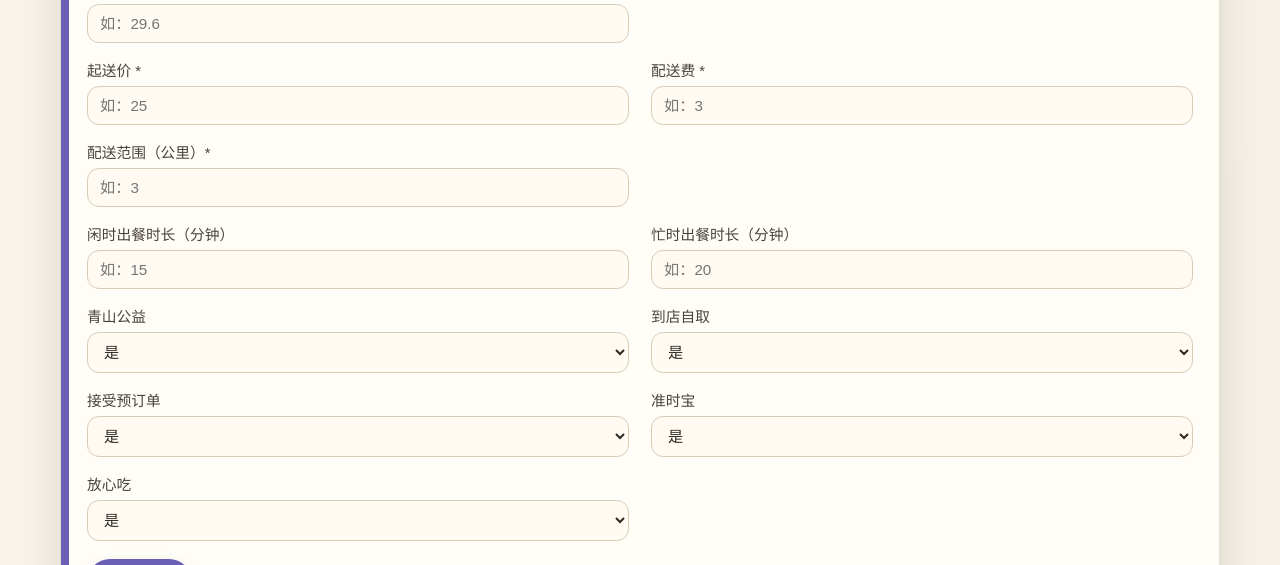
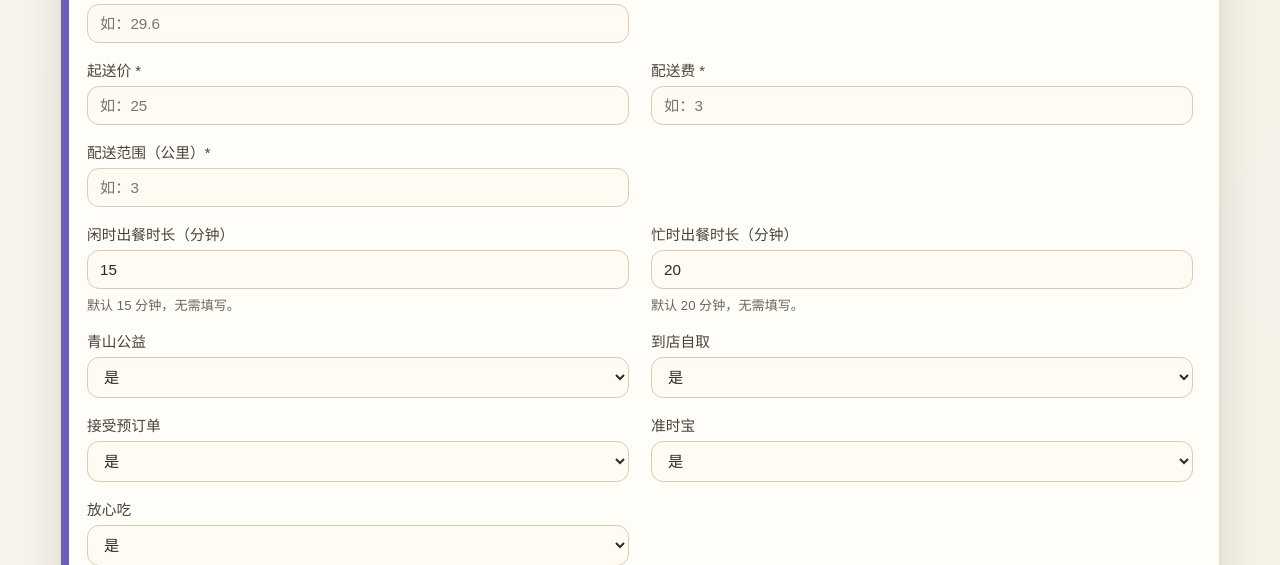
Before and after one commit to tuosir90/sijiantaoxinban-xiazai, a Python web app: template backend/app/templates/unified-ui.html in a window 1280 px wide. Shown: the part 2464-3029 px from the top of the page. Run offline with Jinja, Linux system fonts and the light colour scheme; the template is opened without the code that fills it, so the values that code supplies are empty.

Commit message:
数据统计默认出餐时长并设为只读

```diff
--- a/backend/app/templates/unified-ui.html
+++ b/backend/app/templates/unified-ui.html
@@ -504,11 +504,13 @@
       <div class="field-grid" style="margin-top:16px;">
         <div>
           <label for="stats-idleCookingTime">闲时出餐时长（分钟）</label>
-          <input id="stats-idleCookingTime" name="idleCookingTime" type="number" min="0" placeholder="如：15" />
+          <input id="stats-idleCookingTime" name="idleCookingTime" type="number" min="0" value="15" readonly />
+          <div class="hint">默认 15 分钟，无需填写。</div>
         </div>
         <div>
           <label for="stats-busyCookingTime">忙时出餐时长（分钟）</label>
-          <input id="stats-busyCookingTime" name="busyCookingTime" type="number" min="0" placeholder="如：20" />
+          <input id="stats-busyCookingTime" name="busyCookingTime" type="number" min="0" value="20" readonly />
+          <div class="hint">默认 20 分钟，无需填写。</div>
         </div>
       </div>
 
```
Also changed, not shown: backend/tests/test_stats_ui_defaults.py (added, +20 -0 lines).
